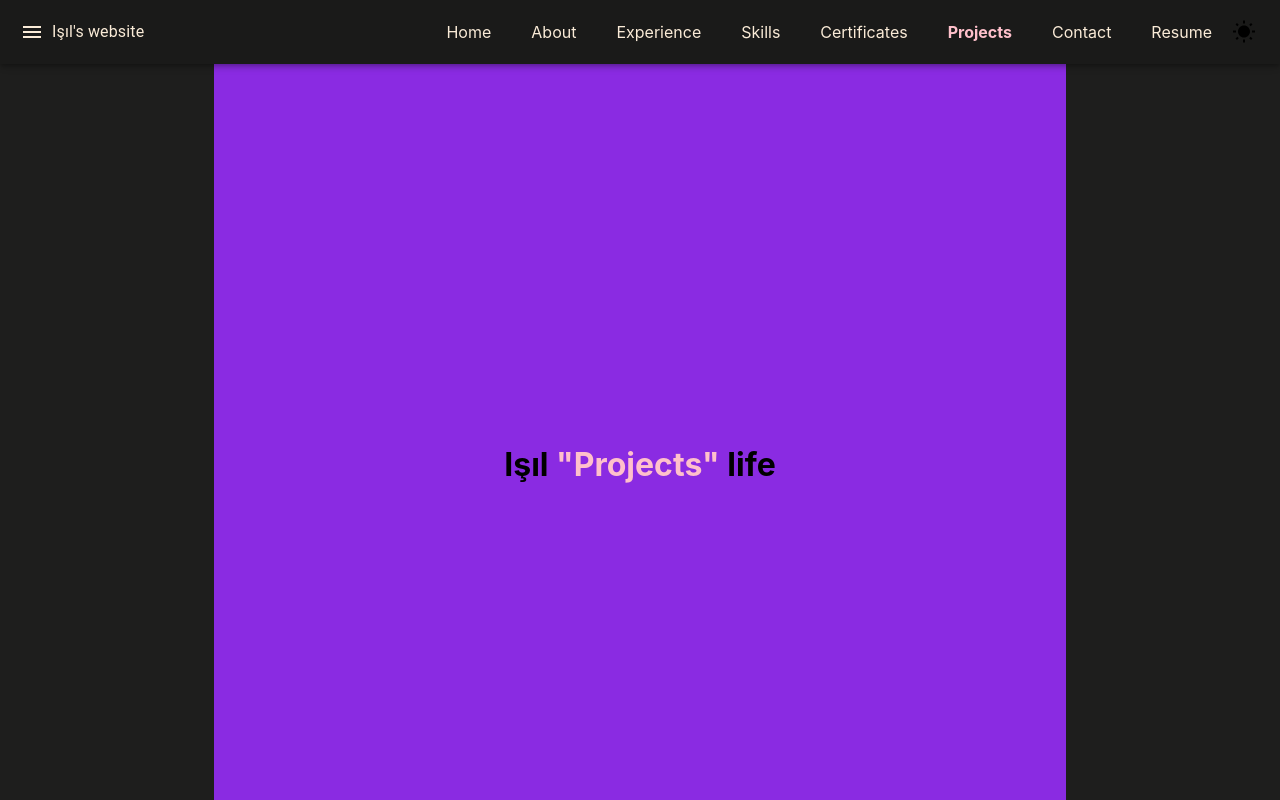
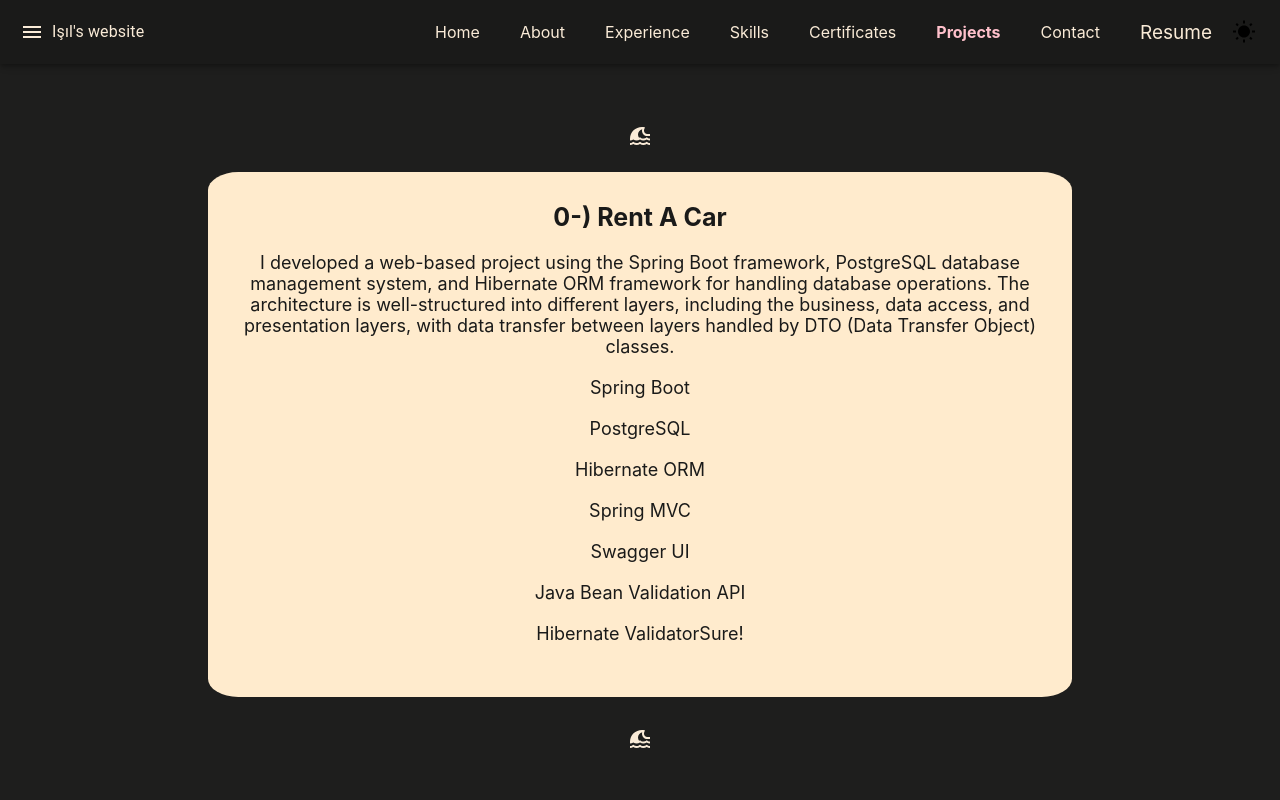
Before and after one commit to lupsi12/portfolyo-react, a React (Create React App) app: page /projects in a window 1280 px wide. Shown: the top 800 px of the page. Built offline with nearby package versions, Linux system fonts and the light colour scheme.

Commit message:
projects

```diff
--- a/src/info/Info.jsx
+++ b/src/info/Info.jsx
@@ -5,10 +5,42 @@ import tubitak from "../assets/tubitak-java.png";
 
 
 export const info = {
+    projects: [
+        {
+            id: 0,
+            projectName: "Rent A Car",
+            projectDesciription: "I developed a web-based project using the Spring Boot framework, PostgreSQL database\n" +
+                "management system, and Hibernate ORM framework for handling database operations. The\n" +
+                "architecture is well-structured into different layers, including the business, data access, and\n" +
+                "presentation layers, with data transfer between layers handled by DTO (Data Transfer Object)\n" +
+                "classes.",
+            projectUsages: ["Spring Boot", "PostgreSQL", "Hibernate ORM","Spring MVC", "Swagger UI", "Java Bean Validation API","Hibernate ValidatorSure!"],
+            projectLink:"https://github.com/lupsi12/rentAcar-backend",
+        },
+        {
+            id: 1,
+            projectName: "Fitness Backend",
+            projectDesciription: "The backend part of the project designed to gain the skills of creating a web page,\n" +
+                "creating and using a database\n" +
+                "Entity, service, controller, repository, responses, config, exception, request, security",
+            projectUsages: ["Spring Boot", "PostgreSQL", "Hibernate ORM","Spring MVC", "Swagger UI", "Java Bean Validation API","Hibernate ValidatorSure!"],
+            projectLink: "https://github.com/lupsi12/fitness-app-backend",
+        },
+        {
+            id: 2,
+            projectName: "Threads Restourant",
+            projectDesciription: "In the development of the Restaurant Management System project, the Swing graphical\n" +
+                "box library, one of Java's own, was used by the Java programming language and the\n" +
+                "interface design team.",
+            projectUsages: ["Spring Boot", "PostgreSQL", "Hibernate ORM","Spring MVC", "Swagger UI", "Java Bean Validation API","Hibernate ValidatorSure!"],
+            projectLink: "https://github.com/lupsi12/threads-Restaurant-system",
+        },
+    ],
     about: [
         {
-            firstPart:"My dear visitors,",
-            secondPart:"I am Işıl, I am 20 years old, I am a third year student of computer engineering at Kocaeli University."
+            firstPart:"Hi there,",
+            secondPart:"I currently live in Kocaeli and work as a third-year computer engineering student at Kocaeli University.",
+            thirdPart:"laskmdgnramşisacldkv şbflj"
         }
     ],
     certificates: [
--- a/src/pages/About.jsx
+++ b/src/pages/About.jsx
@@ -2,13 +2,41 @@ import Layout from "../components/Layout/Layout";
 import {Container} from "@mui/material";
 import "../../src/styles/AboutStyles.css";
 import { info } from "../info/Info";
+import {useEffect, useState} from "react";
 const About = () => {
+    const TypingEffect = ({ text, speed }) => {
+        const [displayText, setDisplayText] = useState('');
+
+        useEffect(() => {
+            let currentText = '';
+            let index = 0;
+
+            const interval = setInterval(() => {
+                if (index < text.length) {
+                    currentText += text[index];
+                    setDisplayText(currentText);
+                    index++;
+                } else {
+                    clearInterval(interval);
+                    }
+            }, speed);
+
+            return () => clearInterval(interval);
+        }, [text, speed]);
+
+        return <span>{displayText}</span>;
+    };
+
+
     return(
         <Layout>
             <Container className="containerAbout">
                 <div>
-                    <p>{info.about[0].firstPart}</p>
-                    <p>{info.about[0].secondPart}</p>
+                    <p><TypingEffect text={info.about[0].firstPart} speed={100}/></p>
+                    <p><TypingEffect text={info.about[0].secondPart} speed={100}/></p>
+                    <p><TypingEffect text={info.about[0].thirdPart} speed={100}/></p>
+                    <p><TypingEffect text={info.about[0].secondPart} speed={100}/></p>
+                    <p><TypingEffect text={info.about[0].thirdPart} speed={100}/></p>
                 </div>
             </Container>
         </Layout>
--- a/src/pages/Home.jsx
+++ b/src/pages/Home.jsx
@@ -1,5 +1,29 @@
 import Layout from "../components/Layout/Layout";
 import "../../src/styles/HomeStyles.css";
+import {useEffect, useState} from "react";
+const TypingEffect = ({ text, speed }) => {
+    const [displayText, setDisplayText] = useState('');
+
+    useEffect(() => {
+        let currentText = '';
+        let index = 0;
+
+        const interval = setInterval(() => {
+            if (index < text.length) {
+                currentText += text[index];
+                setDisplayText(currentText);
+                index++;
+            } else {
+                clearInterval(interval);
+            }
+        }, speed);
+
+        return () => clearInterval(interval);
+    }, [text, speed]);
+
+    return <span>{displayText}</span>;
+};
+
 
 const Home= () =>{
     return(
@@ -7,7 +31,7 @@ const Home= () =>{
             <div className="container">
                 <section className="picture-container">
                     <div className="home-info">
-                        <h1 className="h1">Hi, I'm Işıl</h1>
+                        <h1 className="h1"> <TypingEffect text="Hi, I'm Işıl" speed={100} /></h1>
                         <p className="p">I'm a Software Developer</p>
                     </div>
                     <div className="picture">
--- a/src/pages/Projects.jsx
+++ b/src/pages/Projects.jsx
@@ -1,25 +1,39 @@
 import Layout from "../components/Layout/Layout";
-import {Container} from "@mui/material";
+import {Container, Divider} from "@mui/material";
 import "../../src/styles/ProjectsStyles.css";
+import { info } from "../info/Info";
+import React, {useState} from "react";
+import { Tsunami} from "@mui/icons-material";
+const Projects = () => {
+    const [sliderProjectData,setSliderProjectData]=useState(info.projects[0])
+    const handleClickUp=()=>{
+        if(sliderProjectData.id>0){
+            const slider = info.projects[sliderProjectData.id-1];
+            setSliderProjectData(slider)
+        }
 
-const Projects = () => {
+    }
+    const handleClickDown=()=>{
+        if(sliderProjectData.id<info.projects.length-1){
+            const slider = info.projects[sliderProjectData.id+1];
+            setSliderProjectData(slider)
+        }
+
+    }
     return(
         <Layout>
-            <Container maxWidth="md">
-                <div
-                    style={{
-                        backgroundColor: "blueviolet",
-                        height: "50em",
-                        display: "flex",
-                        alignItems: "center",
-                        justifyContent: "center",
-                    }}
-                >
-                    <h1>Işıl <span
-                        style={{ color: 'pink' }}>"Projects" </span>
-                        life
-                    </h1>
+            <Container className="projectsContainer">
+                <Divider sx={{height:"30px",border:"none"}}/>
+                <Tsunami className="projectsContainer-icon" onClick={() => handleClickUp()}/>
+                <div>
+                    <Divider sx={{height:"30px",border:"none"}}/>
+                    <a href={sliderProjectData.projectLink} target="_blank" rel="noopener noreferrer">{sliderProjectData.id}-) {sliderProjectData.projectName} </a>
+                    <p>{sliderProjectData.projectDesciription}</p>
+                    {sliderProjectData.projectUsages.map((data, i) => (
+                        <p>{data} </p>
+                    ))}
                 </div>
+                <Tsunami className="projectsContainer-icon" onClick={() =>handleClickDown()}/>
             </Container>
         </Layout>
     )
--- a/src/styles/AboutStyles.css
+++ b/src/styles/AboutStyles.css
@@ -1,22 +1,45 @@
 .containerAbout {
-    width: 80%;
+    margin-left: initial;
     height: 750px;
-    margin: 50px auto;
-    padding: 20px;
+    position: relative;
+    text-align: left;
 }
-
 .containerAbout div {
-    padding: 60px;
+    padding: 80px;
+    position: absolute;
+    bottom: 0;
+    left: 0;
 }
-
+body.dark-theme .containerAbout p,
 .containerAbout p {
     margin-bottom: 15px;
     line-height: 1.6;
     white-space: pre-line;
     color: antiquewhite;
-    font-family: 'Segoe UI', Tahoma, Geneva, Verdana, sans-serif;
+    font-size: 25px;
+    font-family: Cambria, Georgia, serif;
 }
-
+body.light-theme .containerAbout p {
+    margin-bottom: 15px;
+    line-height: 1.6;
+    white-space: pre-line;
+    color: #1A1A19;
+    font-size: 25px;
+    font-family: Cambria, Georgia, serif;
+}
+body.dark-theme .containerAbout p:hover,
+.containerAbout p:hover {
+    color: pink;
+    transition: all 200ms;
+    transform: scale(1.1);
+}
+body.light-theme .containerAbout p:hover {
+    color: pink;
+    transition: all 200ms;
+    transform: scale(1.1);
+}
+body.dark-theme .containerAbout p:first-child,
+body.light-theme .containerAbout p:first-child,
 .containerAbout p:first-child {
     margin-top: 0;
     font-weight: initial;
--- a/src/styles/HeaderStyles.css
+++ b/src/styles/HeaderStyles.css
@@ -167,6 +167,7 @@ body.dark-theme .header-button,
   padding: 0;
   font: inherit;
   cursor: pointer;
+  font-size:19px ;
   text-decoration: none;
   border: none;
 }
--- a/src/styles/ProjectsStyles.css
+++ b/src/styles/ProjectsStyles.css
@@ -0,0 +1,69 @@
+.projectsContainer {
+    height: 750px;
+    text-align: center;
+
+}
+.projectsContainer p {
+    color: antiquewhite;
+    font-size: 40px;
+}
+body.dark-theme .projectsContainer div,
+.projectsContainer div {
+    margin: auto;
+    background-color: blanchedalmond;
+    width: 75%;
+    height: 70%;
+    border-radius: 3.5%;
+}
+body.light-theme .projectsContainer div {
+    margin: auto;
+    background-color: #27242f;
+    width: 75%;
+    height: 70%;
+    border-radius: 3.5%;
+}
+body.dark-theme .projectsContainer div:hover,
+.projectsContainer div:hover,
+body.light-theme .projectsContainer div:hover{
+    transform: scale(1.2); /* Resmi 1.1 kat büyütür */
+    transition: transform 0.3s ease, filter 0.3s ease; /* Geçiş süresi ve efekt türü ayarlanır */
+}
+
+body.dark-theme .projectsContainer div a,
+.projectsContainer div a {
+    margin-top: 30px;
+    margin-bottom: 60px;
+    font-weight: bold;
+    font-size: 25px;
+    color: #1A1A19;
+    text-decoration: none;
+}
+body.dark-theme .projectsContainer div p,
+.projectsContainer div p {
+    margin-top: 20px;
+    margin-bottom: 20px;
+    margin-right: 15px;
+    margin-left: 15px;
+    font-size: 18px;
+    color: #1A1A19;
+}
+body.light-theme .projectsContainer div a,
+body.light-theme .projectsContainer div p{
+    color: antiquewhite;
+}
+body.dark-theme .projectsContainer-icon,
+.projectsContainer-icon {
+    margin-top: 30px;
+    color: antiquewhite;
+    margin-bottom: 20px;
+}
+body.light-theme .projectsContainer-icon {
+    color: #1A1A19;
+}
+body.dark-theme .projectsContainer-icon:hover,
+.projectsContainer-icon:hover,
+body.light-theme .projectsContainer-icon:hover {
+    color: pink;
+    transition: all 200ms;
+    transform: scale(2);
+}
```
